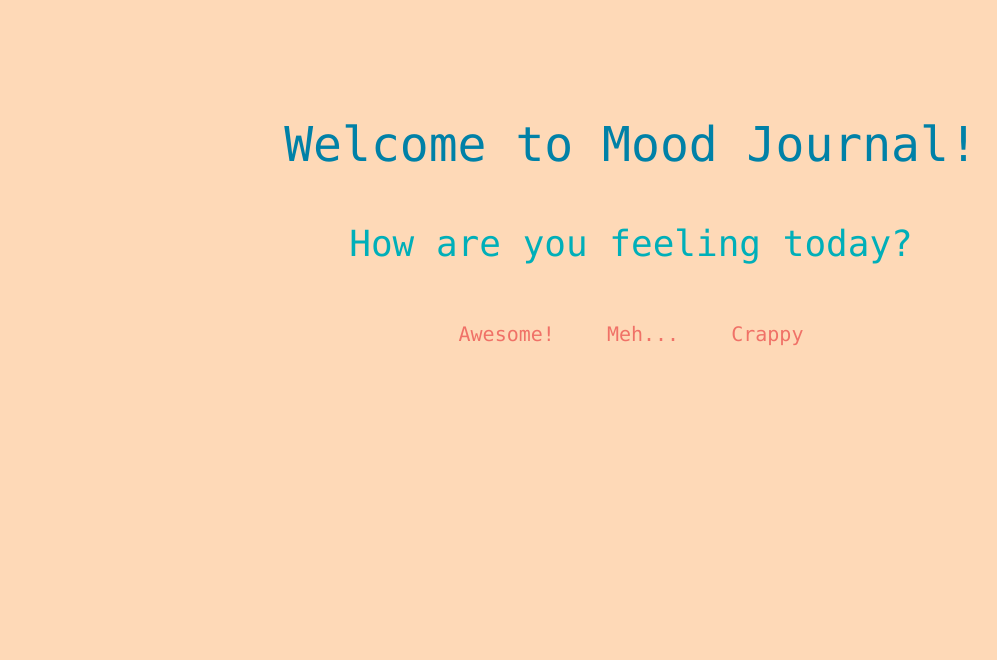
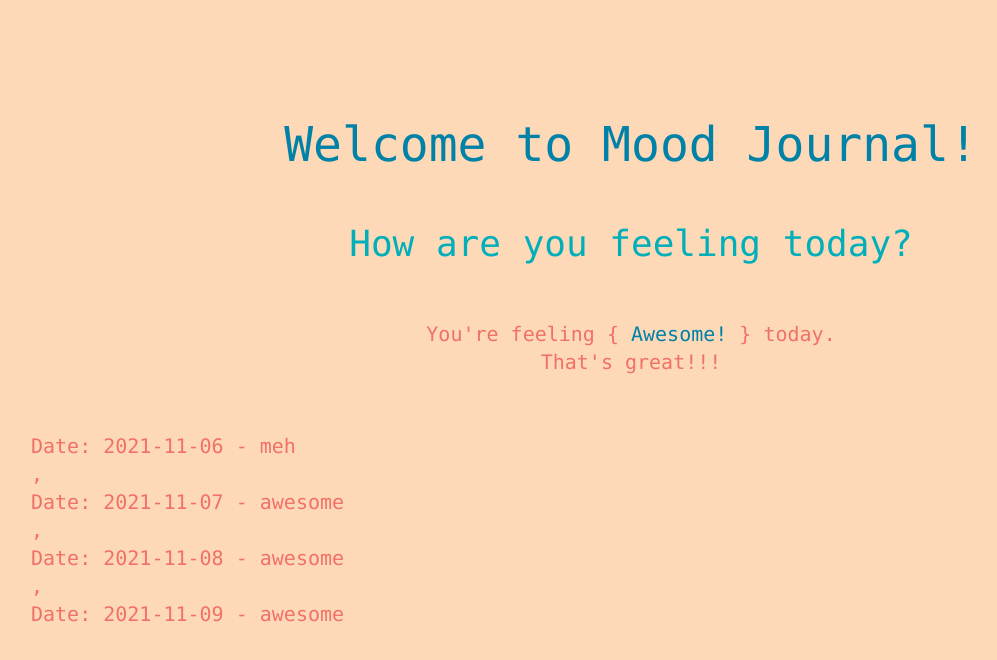
Before and after one commit to vicki3z/mood-journal, a website built with Parcel: page src/index.html in a window 1280 px wide. Both pictures are taken after a click on the button "Awesome!". Shown: the whole page, without its empty margins (9-1006 px from the left). Built offline with nearby package versions, Linux system fonts and the light colour scheme.

Commit message:
feat: update myapp to show mood history and update content after select mood

```diff
--- a/src/index.html
+++ b/src/index.html
@@ -10,12 +10,12 @@
     <div class="container mx-auto px-10 py-20 font-mono text-center">
         <h1 class="text-5xl my-10 text-primary">Welcome to Mood Journal!</h1>
         <h2 class="text-4xl leading-10 my-14 text-secondary">How are you feeling today?</h2>
-        <div class="my-14 text-xl text-tertiary">
+        <div id="mood-content" class="my-14 text-xl text-tertiary">
             <button id="button-awesome" class="mood-button mx-5">Awesome!</button>
             <button id="button-meh" class="mood-button mx-5">Meh...</button>
             <button id="button-crappy" class="mood-button mx-5">Crappy</button>
         </div>
-
+        <div id="mood-history" class="my-14 text-xl text-left text-tertiary"></div>
     </div>
 </body>
 </html>
--- a/src/mood/index.ts
+++ b/src/mood/index.ts
@@ -1,7 +1,7 @@
 import {MoodInfo, MoodOptions} from "./types";
 
 class Mood {
-    moodList: MoodInfo[]
+    private moodList: MoodInfo[]
 
     constructor() {
         this.moodList = [{
--- a/src/myapp.ts
+++ b/src/myapp.ts
@@ -1,7 +1,41 @@
 import Mood from "./mood";
 
 const allMoodButtons: HTMLCollectionOf<Element> = document.getElementsByClassName('mood-button')
+const moodHistoryElement = document.getElementById('mood-history')!
+function startApp() {
+
     const myMood = new Mood();
+    let moodHistory;
+
+    const showHistory = () => {
+        moodHistory = myMood.getAllMood()
+        moodHistoryElement.innerHTML = `
+            <ul class="list-none">
+                ${moodHistory.map(mood => (
+                    `<li>Date: ${mood.date} - ${mood.mood}</li>`
+                ))}
+            </ul>
+        `
+    }
+
+    const updateContent = (moodOption: string) => {
+        const moodContent = document.getElementById('mood-content')!;
+        let text = ''
+        switch (moodOption) {
+            case 'awesome':
+                text = `You're feeling { <span class="text-primary">Awesome!</span> } today. <br />That's great!!!`
+                break;
+            case 'meh':
+                text = `You're feeling { <span class="text-primary">Meh...</span> } today. <br />I guess it's just another normal day`
+                break;
+            case 'crappy':
+                text = `You're feeling { <span class="text-primary">Crappy</span> } today. <br />Aww... I hope you'll feel better tomorrow`
+                break;
+        }
+
+        moodContent.innerHTML = text;
+        showHistory()
+    }
 
     const moodClicked = (event: Event) => {
         event.preventDefault()
@@ -13,7 +47,8 @@ const moodClicked = (event: Event) => {
             const moodOption = buttonID.split('-')[1]
 
             myMood.addTodayMood(moodOption)
-        console.log(myMood.getAllMood())
+
+            updateContent(moodOption)
         }
     }
 
@@ -21,4 +56,7 @@ for (let i = 0; i < allMoodButtons.length; i++) {
         allMoodButtons[i].addEventListener('click', moodClicked)
     }
 
-console.log(myMood.getAllMood())
+    showHistory()
+}
+
+startApp()
```
Lines whose indentation alone changed are shown as unchanged.
